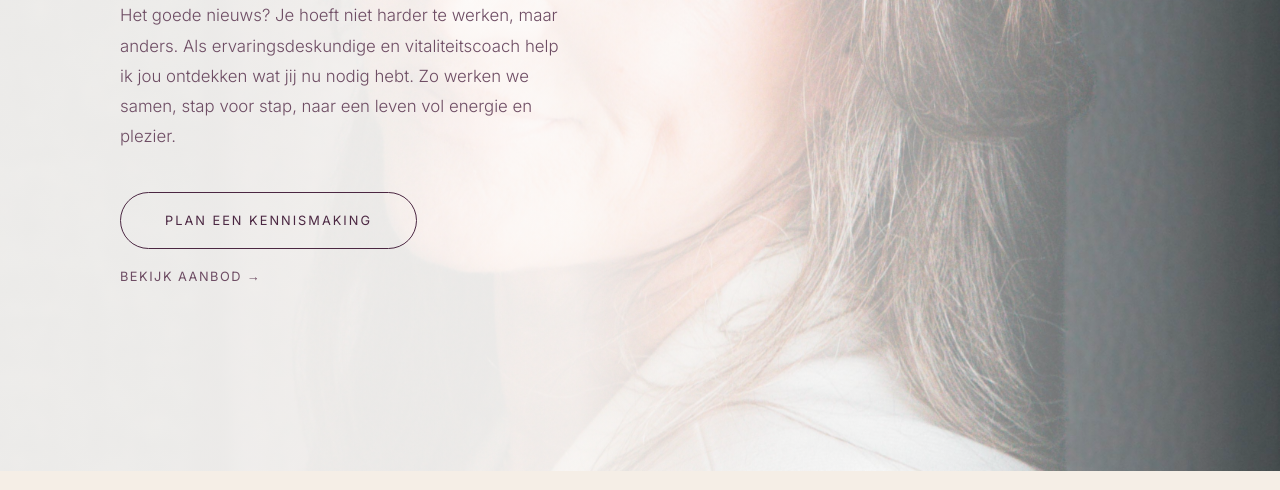
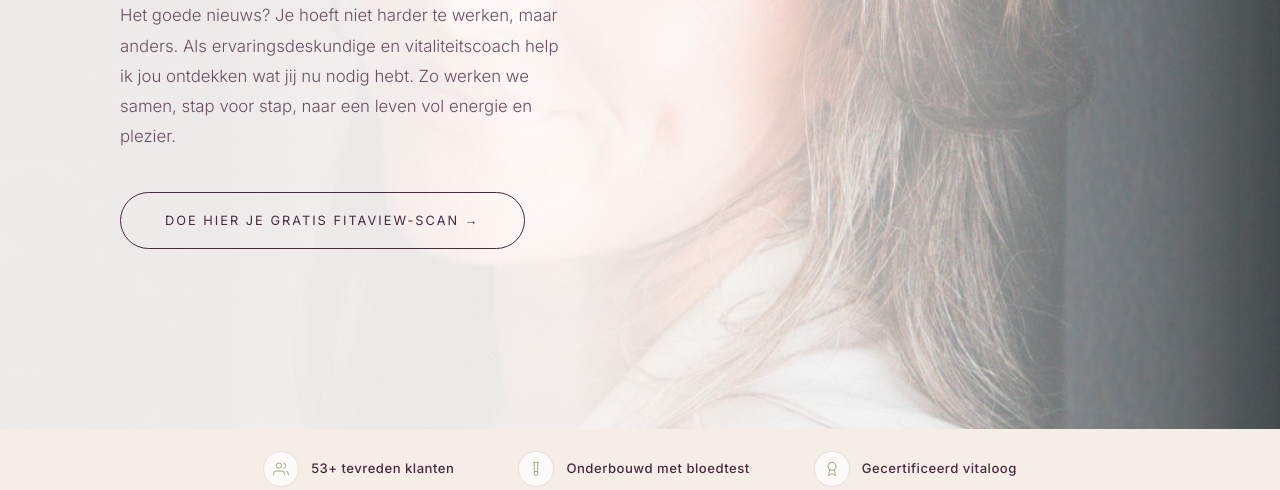
Before and after one commit to joostvanroijen/zinsane-website, a plain HTML site: page index.html in a window 1280 px wide. Shown: the part 576-1066 px from the top of the page. Drawn offline with nearby package versions, Linux system fonts and the light colour scheme; a web font is replaced by a local one.

Commit message:
Hero: CTA naar gratis Fitaview-scan, verwijder 'Bekijk aanbod'-knop
Eerst vertrouwen opbouwen via de scan, daarna pas naar de propositie

Co-Authored-By: Claude Opus 4.8 <noreply@anthropic.com>
Claude-Session: https://claude.ai/code/session_01HEhRxG5Bg1NgVbdEkyURcD

```diff
--- a/index.html
+++ b/index.html
@@ -723,8 +723,7 @@ footer {
     <h1>Je lijf heeft de regels veranderd, niet jouw discipline.</h1>
     <p>Het goede nieuws? Je hoeft niet harder te werken, maar anders. Als ervaringsdeskundige en vitaliteitscoach help ik jou ontdekken wat jij nu nodig hebt. Zo werken we samen, stap voor stap, naar een leven vol energie en plezier.</p>
     <div class="hero-ctas">
-      <a href="#contact" class="btn-primary">Plan een kennismaking</a>
-      <a href="#aanbod" class="btn-secondary">Bekijk aanbod &#8594;</a>
+      <a href="fitaview.html" class="btn-primary">Doe hier je gratis Fitaview-scan &#8594;</a>
     </div>
   </div>
 </section>
```
